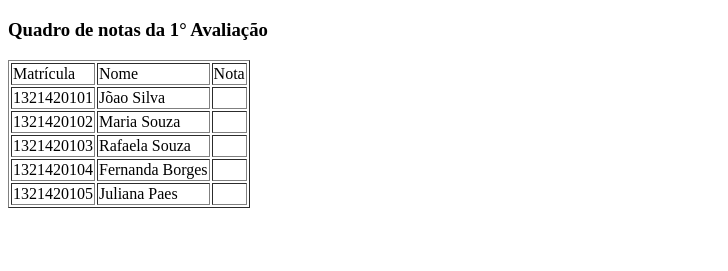
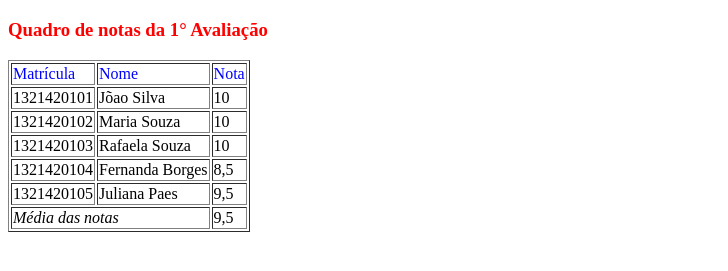
Before and after one commit to Rick-05/HTML---Aulas, a plain HTML site: page AulaHTML-Erick.html in a window 1280 px wide. Shown: the part 61-332 px from the top of the page, without its empty margins (0-728 px from the left). Drawn offline with Linux system fonts and the light colour scheme.

Commit message:
Update AulaHTML-Erick.html

```diff
--- a/AulaHTML-Erick.html
+++ b/AulaHTML-Erick.html
@@ -4,41 +4,54 @@
 <head>
     <meta charset="UTF-8">
     <title>Sistema Acadêmico</title>
+    <style>
+       .h3{
+        color:red;
+       }
+       .td{
+        color:blue;
+       }
+
+    </style>
 </head>
 
 <body>
     <h1>Disciplina Programação Web - Turma: I2263MD </h1>
-    <h3>Quadro de notas da 1° Avaliação</h3>
+    <h3 class="h3">Quadro de notas da 1° Avaliação</h3>
     <table border="1 solid">
         <tr>
-            <td>Matrícula</td>
-            <td>Nome</td>
-            <td>Nota</td>
+            <td class="td">Matrícula</td>
+            <td class="td">Nome</td>
+            <td class="td">Nota</td>
         </tr>
         <tr>
             <td>1321420101</td>
             <td>Jõao Silva</td>
-            <td></td>
+            <td>10</td>
         </tr>
         <tr>
             <td>1321420102</td>
             <td>Maria Souza</td>
-            <td></td>
+            <td>10</td>
         </tr>
         <tr>
             <td>1321420103</td>
             <td>Rafaela Souza</td>
-            <td></td>
+            <td>10</td>
         </tr>
         <tr>
             <td>1321420104</td>
             <td>Fernanda Borges</td>
-            <td></td>
+            <td>8,5</td>
         </tr>
         <tr>
             <td>1321420105</td>
             <td>Juliana Paes</td>
-            <td></td>
+            <td>9,5</td>
+        </tr>
+        <tr>
+            <td colspan="2"><i>Média das notas</i></td>
+            <td>9,5</td>
         </tr>
     </table>
 </body>
```
